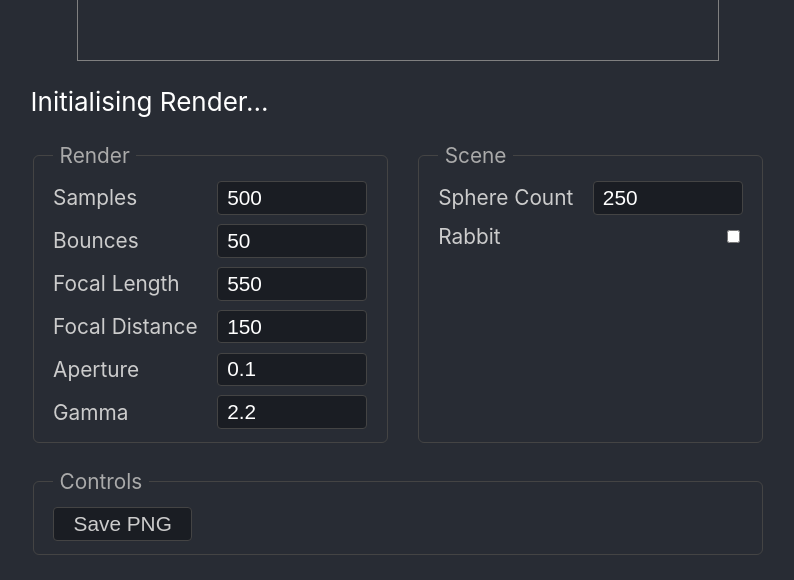
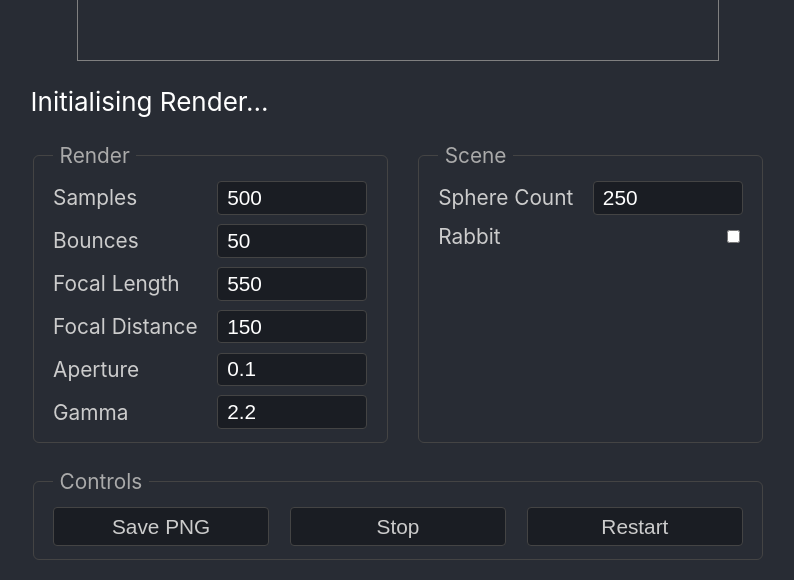
Before and after one commit to bengosney/ray-tracer, a React app: page / in a window 1280 px wide. Shown: the part 440-1020 px from the top of the page, without its empty margins (242-1036 px from the left). Built offline with nearby package versions, Linux system fonts and the light colour scheme.

Commit message:
feat(controls): add stop and restart buttons

```diff
--- a/src/App.css
+++ b/src/App.css
@@ -90,9 +90,14 @@ fieldset {
   width: 100%;
 }
 
-.settings button:hover {
+.settings button:hover:not(:disabled) {
   border-color: #888;
   color: white;
+}
+
+.settings button:disabled {
+  opacity: 0.35;
+  cursor: not-allowed;
 }
 
 .stats {
@@ -105,3 +110,16 @@ fieldset {
     flex-grow: 1;
   }
 }
+
+.settings .controls {
+  display: flex;
+  gap: 1em;
+  width: 100%;
+  flex-wrap: wrap;
+
+  button {
+    flex: 1;
+    min-width: 0;
+    padding: .25rem .5rem;
+  }
+}
--- a/src/App.tsx
+++ b/src/App.tsx
@@ -168,6 +168,8 @@ function App() {
   const workerRef = useRef<Worker | null>(null);
   const canvasRef = useRef<HTMLCanvasElement | null>(null);
   const [settings, setSettings] = useState<Settings>(DEFAULT_SETTINGS);
+  const [renderKey, setRenderKey] = useState(0);
+  const [running, setRunning] = useState(false);
   const [renderStats, setRenderStats] = useState<{ sampleIndex: number; durationMs: number } | null>(null);
   const [sampleTimes, setSampleTimes] = useState<number[]>([]);
   const addSampleTime = (sampleTime: number) =>
@@ -183,6 +185,7 @@ function App() {
     setSampleTimes([]);
     setRenderStats(null);
   };
+  const updateRunning = () => setRunning(workerRef.current !== null);
 
   const canvasRefCallback = useCallback(
     (canvas: HTMLCanvasElement | null) => {
@@ -200,9 +203,21 @@ function App() {
         }
       };
       workerRef.current = worker;
+      updateRunning();
     },
     [settings],
   );
+
+  const handleStop = () => {
+    workerRef.current?.terminate();
+    workerRef.current = null;
+    updateRunning();
+  };
+
+  const handleRestart = () => {
+    resetStats();
+    setRenderKey((k) => k + 1);
+  };
 
   const handleSave = () => {
     const canvas = canvasRef.current;
@@ -235,7 +250,7 @@ function App() {
   return (
     <div className="App">
       <canvas
-        key={JSON.stringify(settings)}
+        key={`${JSON.stringify(settings)}-${renderKey}`}
         ref={canvasRefCallback}
         width={settings.render.width}
         height={settings.render.height}
@@ -244,11 +259,13 @@ function App() {
       <RenderSettings settings={settings} onSettingsChange={handleSettingsChange} />
       <fieldset className="settings">
         <legend>Controls</legend>
-        <ul>
-          <li>
-            <button onClick={handleSave}>Save PNG</button>
-          </li>
-        </ul>
+        <div className="controls">
+          <button onClick={handleSave}>Save PNG</button>
+          <button onClick={handleStop} disabled={!running}>
+            Stop
+          </button>
+          <button onClick={handleRestart}>Restart</button>
+        </div>
       </fieldset>
     </div>
   );
```
